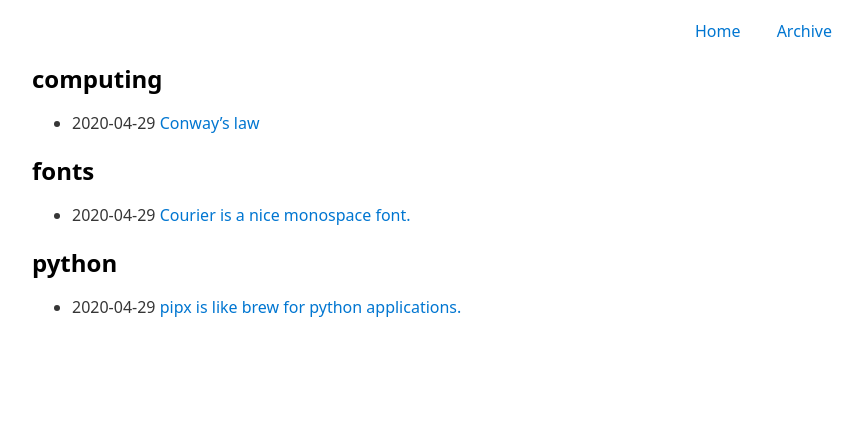
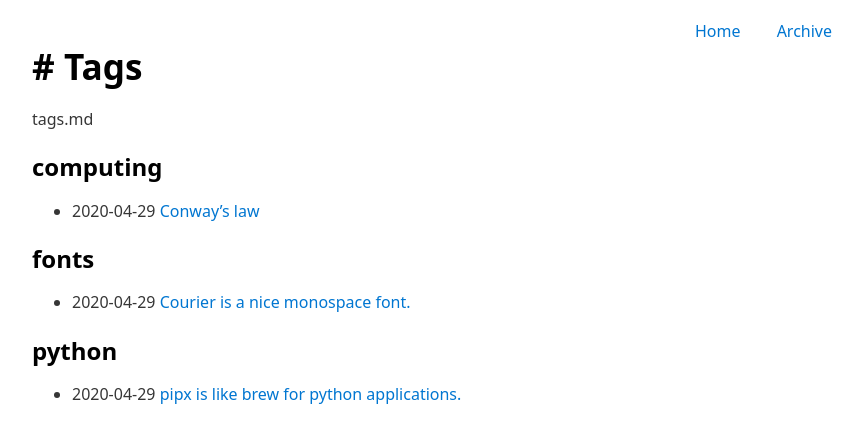
Before and after one commit to btbytes/til, a plain HTML site: page tags.html in a window 1280 px wide. Shown: the whole page, without its empty margins (208-1070 px from the left). Drawn offline with Linux system fonts and the light colour scheme.

Commit message:
A new build

```diff
--- a/tags.html
+++ b/tags.html
@@ -3,7 +3,7 @@
 <head>
   <meta charset="utf-8" />
   <meta name="viewport" content="width=device-width, initial-scale=1.0, user-scalable=yes" />
-  <title>-</title>
+  <title># Tags</title>
   <style>
     code{white-space: pre-wrap;}
     span.smallcaps{font-variant: small-caps;}
@@ -20,6 +20,10 @@
 </nav>
 <article>
 
+<header id="title-block-header">
+<h1 class="title"># Tags</h1>
+<p class="date">tags.md</p>
+</header>
 <h2 id="computing">computing</h2>
 <ul>
 <li>2020-04-29 <a href="2020-04-29-conwayslaw.html">Conway’s law</a></li>
```
Also changed, not shown: 2 other files.
